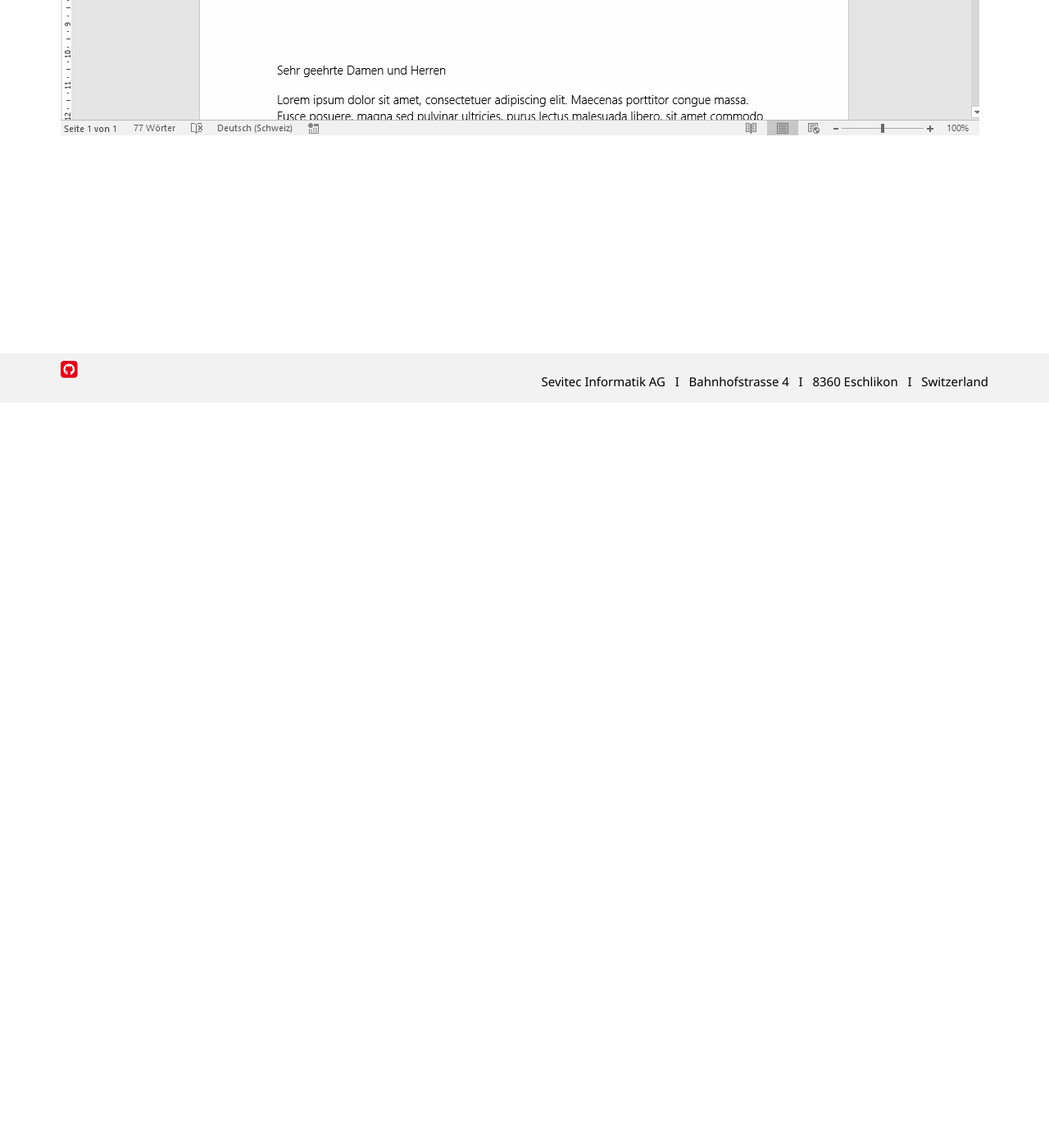
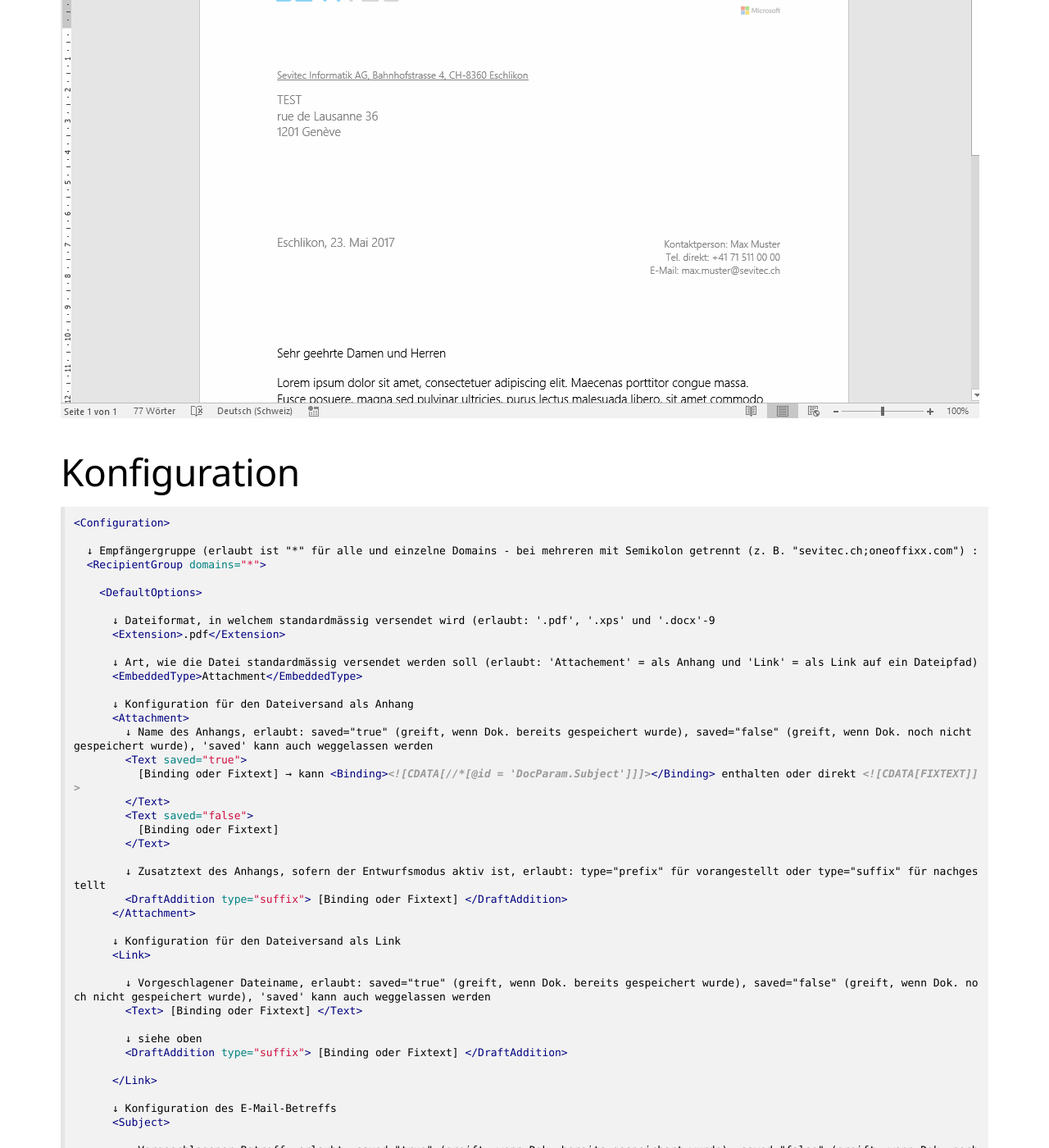
Before and after one commit to primesoft-group/oneoffixx-docs, a Jekyll site: the page built from _pages/docfunc/de/df-sendmail.md, in a window 1280 px wide and 1400 px high, scrolled down 909 px. Shown: the whole window at 82% size. Built offline with Jekyll 4.4.1, drawn with Linux system fonts in a browser that asks for light colours; nearby versions of some CDN libraries; some web fonts are replaced; some of the changed text lies outside the part shown.

Commit message:
send mail

````diff
--- a/_pages/docfunc/de/df-sendmail.md
+++ b/_pages/docfunc/de/df-sendmail.md
@@ -1,9 +1,112 @@
 ---
 layout: page
-title: SendMail
+title: E-Mail Versand
 permalink: "docfunc/de/df/sendmail"
 language: de
 ---
 
+Dokumente die in Word erstellt wurden, können direkt via E-Mail versendet werden. Die Funktion steht im Word Ribbon mit dem Knopf «Senden» zur Verfügung.
+![E-Mail Versand Icon]({{ site.baseurl }}/assets/content-images/docfunc/de/sendmail.png)
+
+Dabei kennt OneOffixx, je nachdem die Dokumentfunktion SendMail an der Vorlage angehängt ist, zwei Modi:
+1. Ohne Dokumentfunktion wird die Standardfunktion von Word aufgerufen. Der Mailclient wird via IMAPI Interface gestartet und eine Kopie des Worddokumentes angehängt. Weder Dokumentinhalt noch Inhalt der Mail lassen sich beeinflussen. Je nach Mailclient ist die Mail nach dem Öffnen leer.
+1. Mit Dokumentfunktion hat der Benutzer die Möglichkeit eine Mailvorlage auszuwählen und ob Logo, Faxstempel etc. ein bzw. ausgeblendet werden sollen. Zusätzlich kann ausgewählt werden, ob das Dokument als PDF, XPS oder als Word versendet werden soll. Innerhalb eines Unternehmens macht es auch Sinn, das Dokument zuerst auf einen gemeinsamen Laufwerk zu speichern und nur den Link zu versenden. ACHTUNG: Es wird auch in diesem Fall ein Link auf eine Kopie und nie das Originaldokument versendet. Der Grund liegt darin, dass auch in diesem Dokument Logo etc anders behandelt werden können als im Orginaldokument.
 
 ![SendMail]({{ site.baseurl }}/assets/content-images/docfunc/de/sendmaildlg.gif)
+
+## Konfiguration
+
+```xml
+<Configuration>
+
+  ↓ Empfängergruppe (erlaubt ist "*" für alle und einzelne Domains - bei mehreren mit Semikolon getrennt (z. B. "sevitec.ch;oneoffixx.com") :
+  <RecipientGroup domains="*">
+
+    <DefaultOptions>
+
+      ↓ Dateiformat, in welchem standardmässig versendet wird (erlaubt: '.pdf', '.xps' und '.docx'-9
+      <Extension>.pdf</Extension>
+
+      ↓ Art, wie die Datei standardmässig versendet werden soll (erlaubt: 'Attachement' = als Anhang und 'Link' = als Link auf ein Dateipfad)
+      <EmbeddedType>Attachment</EmbeddedType>
+
+      ↓ Konfiguration für den Dateiversand als Anhang
+      <Attachment>
+        ↓ Name des Anhangs, erlaubt: saved="true" (greift, wenn Dok. bereits gespeichert wurde), saved="false" (greift, wenn Dok. noch nicht gespeichert wurde), 'saved' kann auch weggelassen werden
+        <Text saved="true">
+          [Binding oder Fixtext] → kann <Binding><![CDATA[//*[@id = 'DocParam.Subject']]]></Binding> enthalten oder direkt <![CDATA[FIXTEXT]]>
+        </Text>
+        <Text saved="false">
+          [Binding oder Fixtext]
+        </Text>
+
+        ↓ Zusatztext des Anhangs, sofern der Entwurfsmodus aktiv ist, erlaubt: type="prefix" für vorangestellt oder type="suffix" für nachgestellt
+        <DraftAddition type="suffix"> [Binding oder Fixtext] </DraftAddition>
+      </Attachment>
+
+      ↓ Konfiguration für den Dateiversand als Link
+      <Link>
+
+        ↓ Vorgeschlagener Dateiname, erlaubt: saved="true" (greift, wenn Dok. bereits gespeichert wurde), saved="false" (greift, wenn Dok. noch nicht gespeichert wurde), 'saved' kann auch weggelassen werden
+        <Text> [Binding oder Fixtext] </Text>
+
+        ↓ siehe oben
+        <DraftAddition type="suffix"> [Binding oder Fixtext] </DraftAddition>
+
+      </Link>
+
+      ↓ Konfiguration des E-Mail-Betreffs
+      <Subject>
+
+        ↓ Vorgeschlagener Betreff, erlaubt: saved="true" (greift, wenn Dok. bereits gespeichert wurde), saved="false" (greift, wenn Dok. noch nicht gespeichert wurde), 'saved' kann auch weggelassen werden
+        <Text> [Binding oder Fixtext] </Text>
+
+        ↓ siehe oben
+        <DraftAddition type="suffix"> [Binding oder Fixtext] </DraftAddition>
+
+      </Subject>
+
+      ↓ Konfiguration, welche Mailvorlage verwendet wird
+      <MailTemplate>5bf2d50e-202d-4c79-bd76-d1bbf5af9046</MailTemplate>
+
+    </DefaultOptions>
+
+    ↓ Konfiguration der Standardwerte für Logo (logo), Faxstempel (fax), Entwurfsstempel (draft), Vektorsignatur (vectorSignature) und Kampagne (campaign) ein / aus. (erlaubt: 'On' für immer ein, 'Off' für immer aus oder 'FormDocument' für Übernahme des Zustands aus Dokument
+    <Content logo="On" fax="Off" draft="FromDocument" vectorSignature="FromDocument" campaign="FromDocument" />
+
+  </RecipientGroup>
+
+  ↓ Beispielkonfiguration für weitere RecipientGroup
+  <RecipientGroup domains="sevitec.ch;oneoffixx.ch;sevitec.com;oneoffixx.com">
+    <DefaultOptions>
+      <Extension>.docx</Extension>
+      <EmbeddedType>Link</EmbeddedType>
+      <Attachment>
+        <Text saved="true">
+          <Binding><![CDATA[//*[@id = 'DocParam.Subject']]]></Binding>
+        </Text>
+        <Text saved="false"><![CDATA[MyUnsavedDocument]]></Text>
+        <DraftAddition type="suffix"><![CDATA[ [Entwurf]]]></DraftAddition>
+      </Attachment>
+      <Link>
+        <Path saved="true"><![CDATA[U:\Transfer]]></Path>
+        <Path saved="false"><![CDATA[U:\Transfer]]></Path>
+        <Text saved="true">
+          <Binding><![CDATA[//*[@id = 'DocParam.Subject']]]></Binding>
+        </Text>
+        <Text saved="false"><![CDATA[MyUnsavedDocument]]></Text>
+        <DraftAddition type="suffix"><![CDATA[ [Entwurf]]]></DraftAddition>
+      </Link>
+      <Subject>
+        <Text>
+          <Binding><![CDATA[//*[@id = 'DocParam.Subject']]]></Binding>
+        </Text>
+        <DraftAddition type="suffix"><![CDATA[ [Entwurf]]]></DraftAddition>
+      </Subject>
+      <MailTemplate>5bf2d50e-202d-4c79-bd76-d1bbf5af9046</MailTemplate>
+    </DefaultOptions>
+    <Content logo="On" fax="Off" draft="FromDocument" vectorSignature="FromDocument" campaign="FromDocument" />
+  </RecipientGroup>
+</Configuration>
+
+```
````
Also changed, not shown: assets/content-images/docfunc/de/sendmail.png (added).
